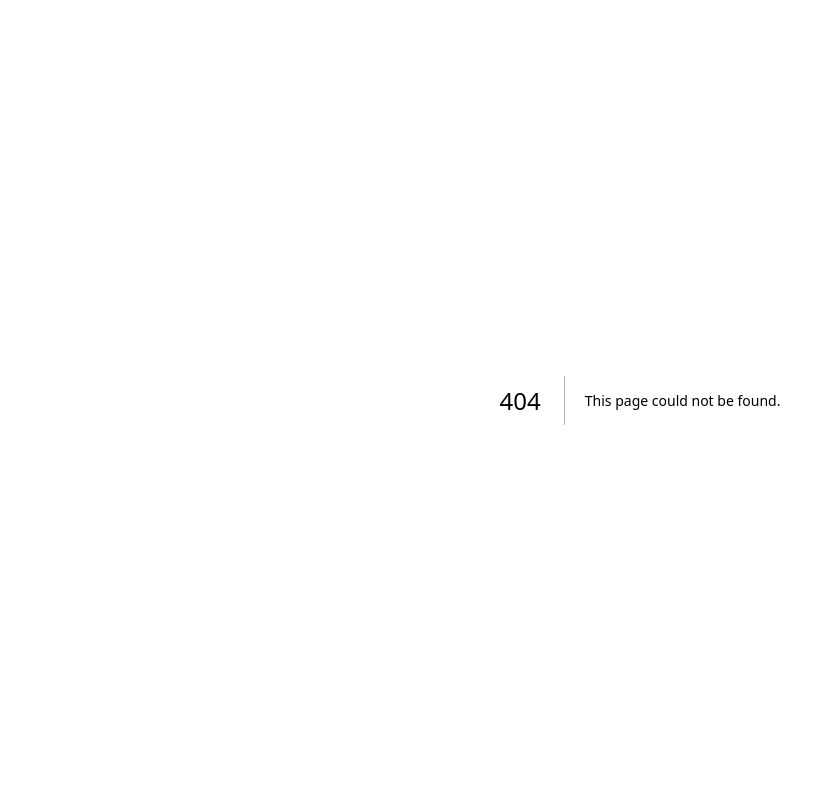
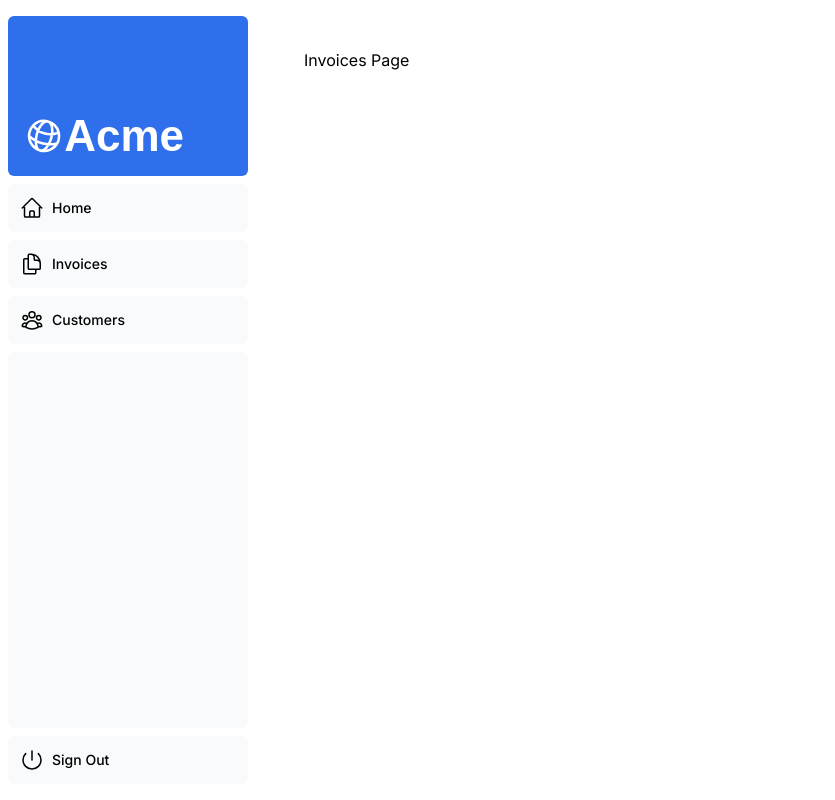
Before and after one commit to KumarWayadande/nextjs-dashboard, a Next.js app: page /dashboard/invoices in a window 1280 px wide. Before the commit this address had no page. Shown: the whole page, without its empty margins (0-835 px from the left). Built offline with nearby package versions, Linux system fonts and the light colour scheme; a web font is replaced by a local one.

Commit message:
new file:   app/dashboard/customers/page.tsx 	new file:   app/dashboard/invoices/page.tsx

```diff
--- /dev/null
+++ b/app/dashboard/customers/page.tsx
@@ -0,0 +1,5 @@
+function Page() {
+  return <div>Customers Page</div>;
+}
+
+export default Page;
--- /dev/null
+++ b/app/dashboard/invoices/page.tsx
@@ -0,0 +1,11 @@
+import React from 'react'
+
+function Page() {
+  return (
+    <div>
+      Invoices Page
+    </div>
+  )
+}
+
+export default Page
```
